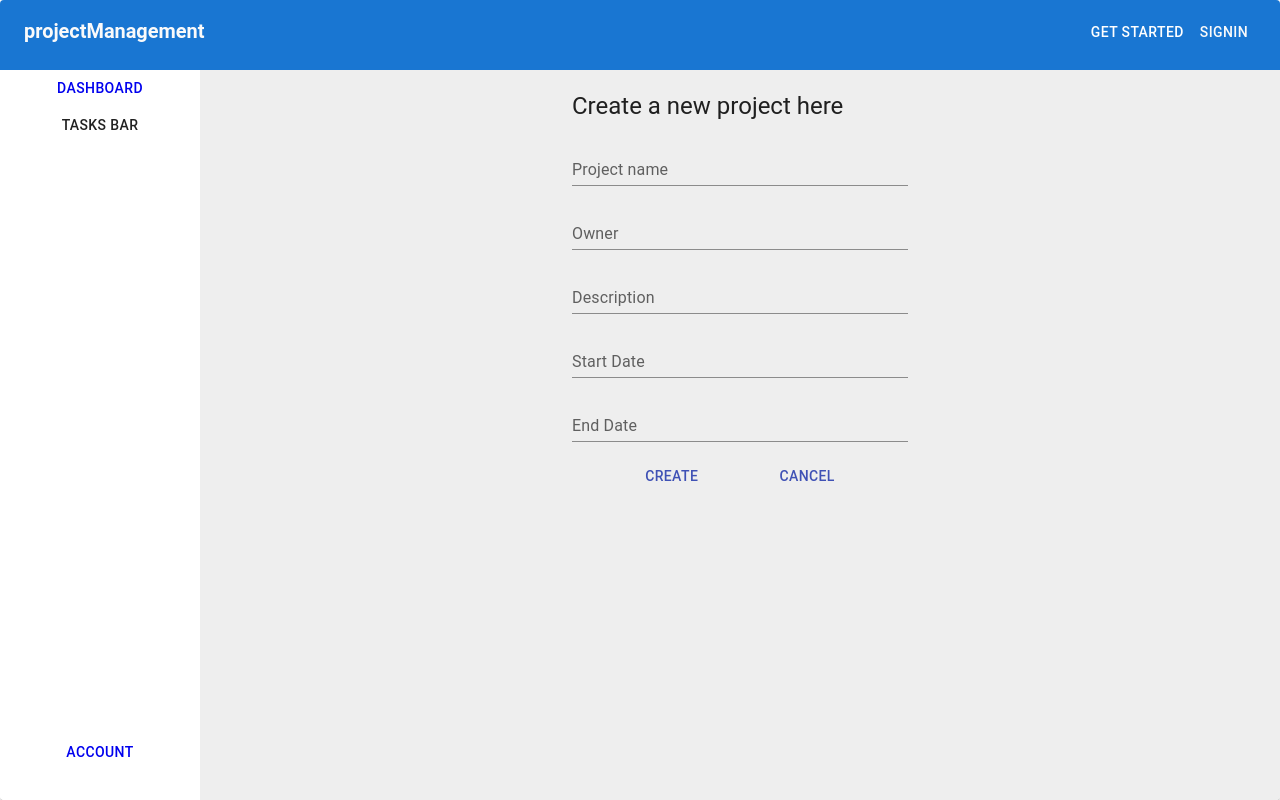
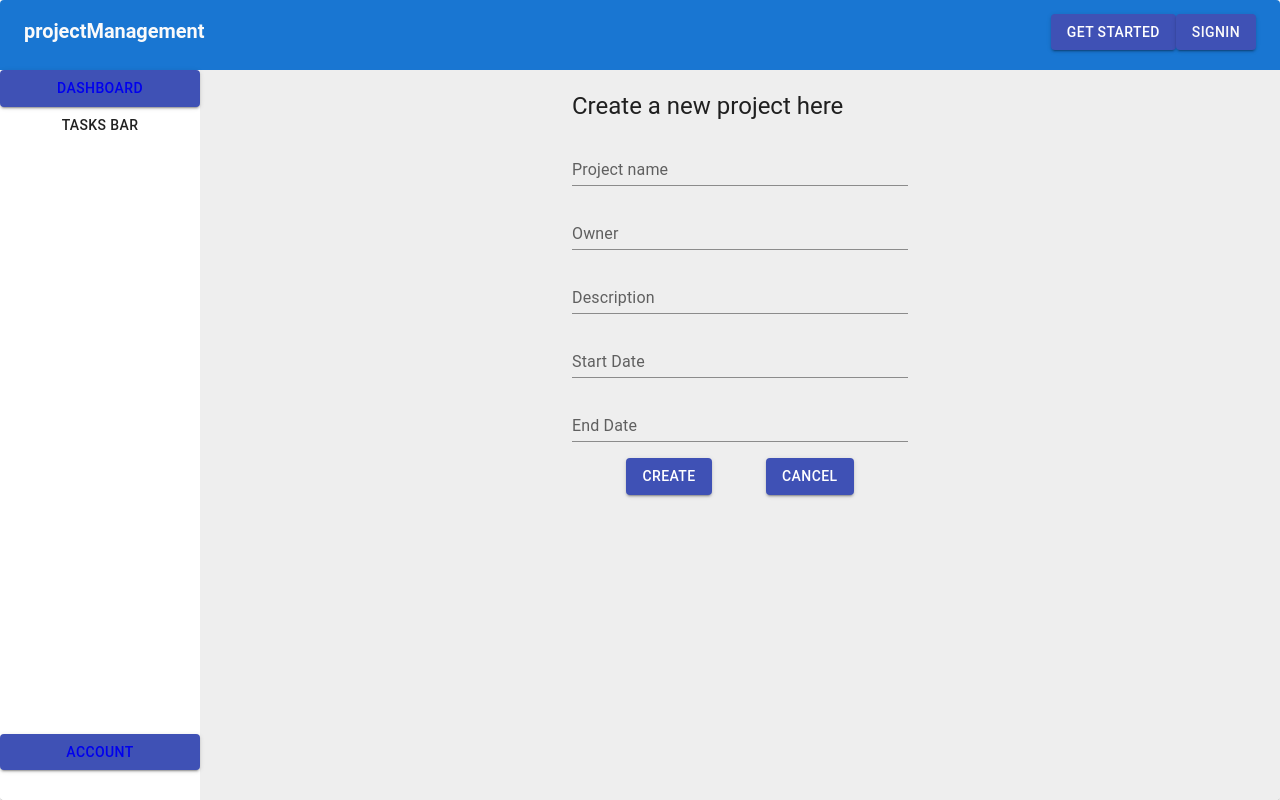
Before and after one commit to AdahMilly/user_mssql, a React (Create React App) app in the folder frontend/: page /projectform in a window 1280 px wide. Built offline with nearby package versions, Linux system fonts and the light colour scheme.

Commit message:
add a mui button

```diff
--- a/frontend/src/components/NavBar/NavBar.jsx
+++ b/frontend/src/components/NavBar/NavBar.jsx
@@ -23,17 +23,17 @@ const NavBar = () => {
   };
   return (
     <>
-      <AppBar className="header" position="static">
+      <AppBar className="header" position="static" color={"primary"}>
         <Toolbar>
           <Typography variant="h5" className={classes.root}>
             <h5 className={classes.linkStyle} to="/">
               projectManagement
             </h5>
           </Typography>
-          <Button color="inherit" onClick={() => handleGetStarted()}>
+          <Button variant={"contained"} onClick={() => handleGetStarted()}>
             Get Started
           </Button>
-          <Button color="inherit">
+          <Button variant={"contained"}>
             <Link className={classes.linkStyle} to="/signin">
               SignIn
             </Link>
--- a/frontend/src/components/SideBar/SideBar.jsx
+++ b/frontend/src/components/SideBar/SideBar.jsx
@@ -18,24 +18,24 @@ const SideBar = () => {
   const classes = useStyles();
   return (
     <div className="sidebar">
-      <Button color="inherit">
+      <Button variant={"contained"}>
         <Link className={classes.linkStyle} to="/dashboard">
           Dashboard
         </Link>
       </Button>
       <ExpandMinimize title="Tasks bar">
-        <Button className="btn">
+        <Button className="btn" variant={"contained"}>
           <Link className={classes.linkStyle} to="/addtask">
             Create Task
           </Link>
         </Button>
-        <Button className="btn">
+        <Button className="btn" variant={"contained"}>
           <Link className={classes.linkStyle} to="/tasks">
             View Tasks
           </Link>
         </Button>
       </ExpandMinimize>
-      <Button color="inherit" className="acc-btn">
+      <Button className="acc-btn" variant={"contained"}>
         <Link className={classes.linkStyle} to="/progress">
           Account
         </Link>
--- a/frontend/src/components/pages/Projects.jsx
+++ b/frontend/src/components/pages/Projects.jsx
@@ -52,7 +52,7 @@ const Projects = () => {
                 </Typography>
               </Grid>
               <Grid item>
-                <Button onClick={handleClick}>Create new</Button>
+                <Button onClick={handleClick} variant={"contained"}>Create new</Button>
               </Grid>
             </Grid>
           </Paper>
--- a/frontend/src/components/pages/projectForm.jsx
+++ b/frontend/src/components/pages/projectForm.jsx
@@ -63,8 +63,8 @@ const ProjectForm = () => {
           </Grid>
 
           <Grid item xs={12} container justifyContent="space-evenly">
-            <Button>Create</Button>
-            <Button>Cancel</Button>
+            <Button variant={"contained"}>Create</Button>
+            <Button variant={"contained"}>Cancel</Button>
           </Grid>
         </Grid>
       </Grid>
```
